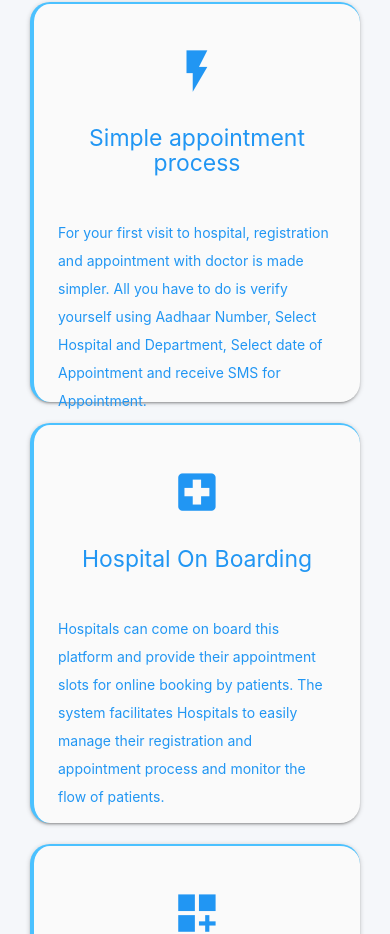
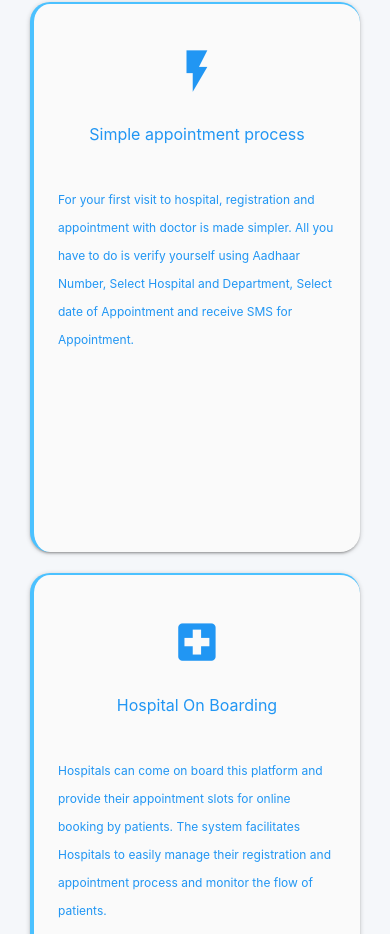
Before and after one commit to Ayan4044/Ors_New_Design, a plain HTML site: page index.html in a window 390 px wide. Shown: the part 1720-2654 px from the top of the page. Drawn offline with nearby package versions, Linux system fonts and the light colour scheme.

Commit message:
Responsiveness fixes using media query

```diff
--- a/css/custom.css
+++ b/css/custom.css
@@ -190,10 +190,20 @@ nav ul a {
       }
   }
   /*--------- End Preloader --------------------------------------------------*/
-
+@media only screen and (max-width:1550px){
+  .info_card {
+    height: 500px;
+  }
+  .card-content p{
+    font-size: 12px;
+  }
+  .icon-block h5{
+    font-size: 16px;
+  }
+}
 
 /* --------- css media query --- */
-@media only screen and (max-width:780px){
+@media only screen and (max-width:880px){
     .parallax-container {
         min-height: 450px;
         line-height: 0;
@@ -221,4 +231,14 @@ nav ul a {
       height: 80px;
       display: none;
     }
+
+    .info_card {
+      height: 550px;
+    }
+    .card-content p{
+      font-size: 12px;
+    }
+    .icon-block h5{
+      font-size: 16px;
+    }
 }
```
